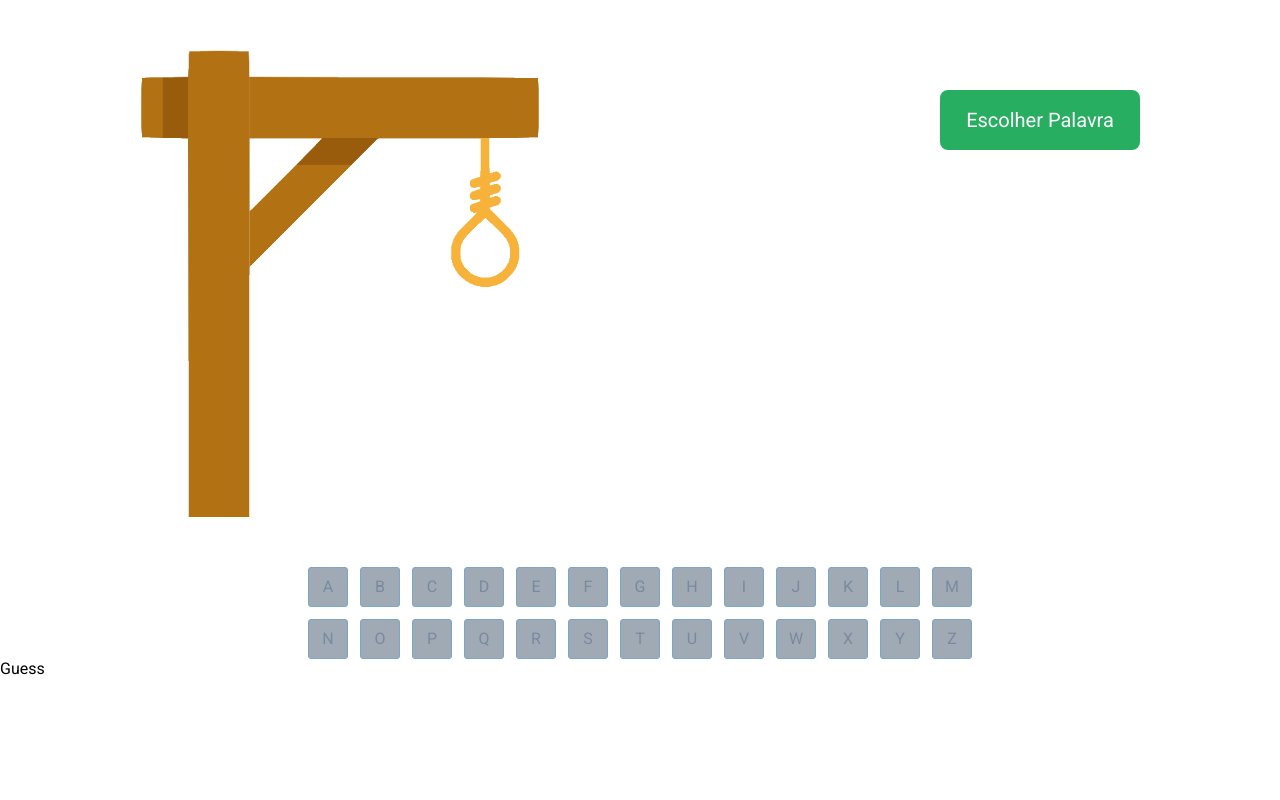
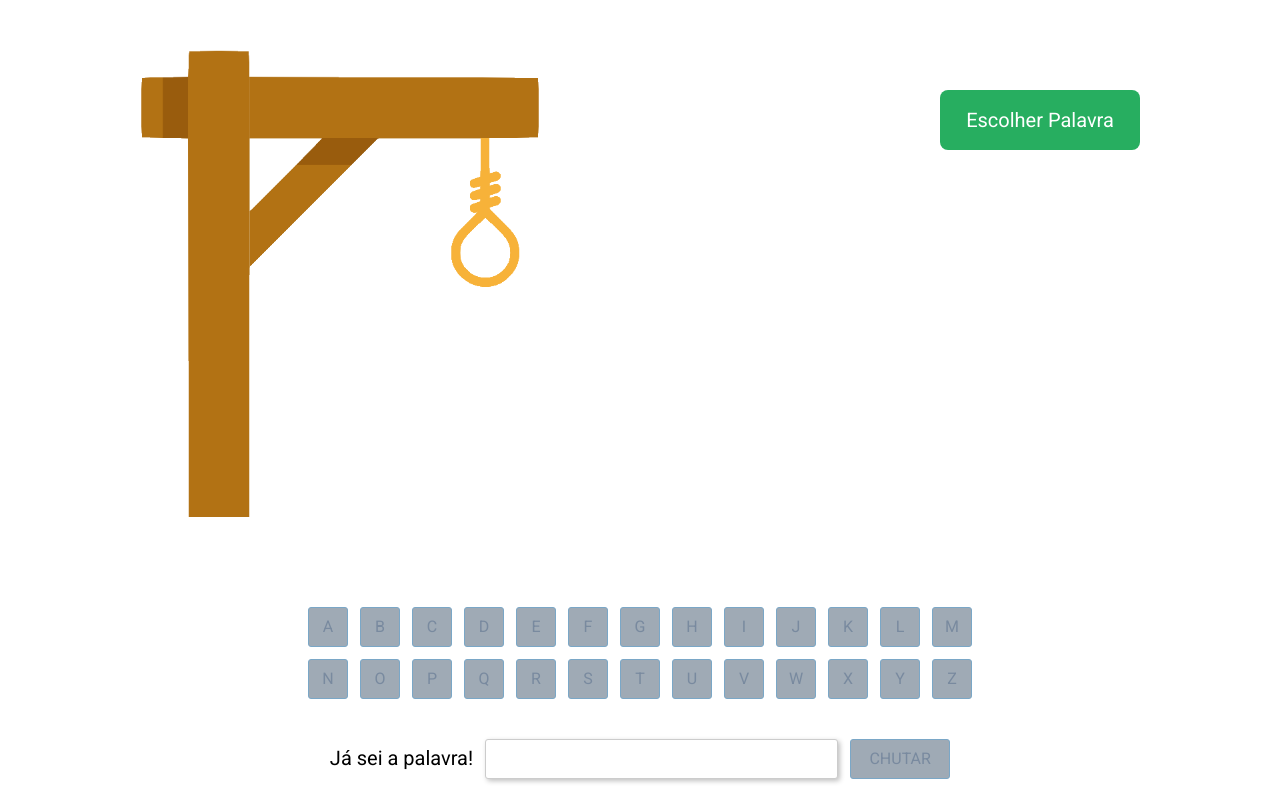
Before and after one commit to pullynnhah/jogo-da-forca, a React (Create React App) app: page / in a window 1280 px wide. Built offline with nearby package versions, Linux system fonts and the light colour scheme.

Commit message:
implement layout input

```diff
--- a/src/App.js
+++ b/src/App.js
@@ -15,6 +15,9 @@ export default function App() {
   const [letters, setLetters] = useState(alphabet);
   const [color, setColor] = useState("#000");
 
+  const [input, setInput] = useState("");
+  const [isInputDisabled, setIsInputDisabled] = useState(true);
+
   function startGame() {
     const randomWord = words[random(words.length)];
     console.log("SECRET:", randomWord); /* FIXME: remove this */
@@ -24,6 +27,8 @@ export default function App() {
     setLives(6);
     setLetters([]);
     setColor("#000");
+    setIsInputDisabled(false);
+    setInput("");
   }
 
   function guessLetter(letter) {
@@ -36,7 +41,7 @@ export default function App() {
       setLives(newLives);
 
       if (newLives === 0) {
-        gameOver();
+        gameOver(false);
       }
     } else {
       const newWord = normSecret.map((letter, idx) =>
@@ -45,7 +50,7 @@ export default function App() {
       setWord(newWord);
 
       if (!newWord.includes("_")) {
-        gameOver();
+        gameOver(true);
       }
     }
   }
@@ -55,16 +60,26 @@ export default function App() {
     setLetters(alphabet);
     setColor(isWinner ? "#27AE60" : "#f00");
   }
+
   return (
     <>
       <GlobalStyle />
       <Wrapper>
         <Game lives={lives} startGame={startGame} word={word} color={color} />
         <Letters letters={letters} guessLetter={guessLetter} />
-        <Guess secret={secret} normSecret={normSecret} gameOver={gameOver} />
+        <Guess
+          secret={secret}
+          normSecret={normSecret}
+          gameOver={gameOver}
+          isInputDisabled={isInputDisabled}
+        />
       </Wrapper>
     </>
   );
 }
 
-const Wrapper = styled.div``;
+const Wrapper = styled.div`
+  display: flex;
+  flex-direction: column;
+  gap: 40px;
+`;
--- a/src/components/Guess.js
+++ b/src/components/Guess.js
@@ -1,3 +1,44 @@
-export default function Guess() {
-  return <h2>Guess</h2>;
+import styled from "styled-components";
+import Button from "./styles/Button";
+
+export default function Guess({
+  secret,
+  normSecret,
+  gameOver,
+  isInputDisabled,
+}) {
+  return (
+    <Container>
+      <label htmlFor="guess">Já sei a palavra!</label>
+      <input disabled={isInputDisabled} />
+      <GuessButton disabled={isInputDisabled}>Chutar</GuessButton>
+    </Container>
+  );
 }
+
+const Container = styled.div`
+  display: flex;
+  justify-content: center;
+  align-items: center;
+  gap: 12px;
+
+  label {
+    font-weight: 400;
+    font-size: 20px;
+    line-height: 23px;
+  }
+
+  input {
+    width: 353px;
+    height: 40px;
+
+    background: #ffffff;
+    border: 1px solid #cccccc;
+    box-shadow: 2px 2px 5px rgba(0, 0, 0, 0.25);
+    border-radius: 3px;
+  }
+`;
+
+const GuessButton = styled(Button)`
+  width: 100px;
+`;
--- a/src/components/Letters.js
+++ b/src/components/Letters.js
@@ -1,17 +1,18 @@
 import styled from "styled-components";
 
+import Button from "./styles/Button";
 import { alphabet } from "../utils/data";
 
 export default function Letters({ letters, guessLetter }) {
   return (
     <Container>
       {alphabet.map(letter => (
-        <button
+        <Button
           key={letter}
           onClick={() => guessLetter(letter)}
           disabled={letters.includes(letter)}>
           {letter}
-        </button>
+        </Button>
       ))}
     </Container>
   );
@@ -23,28 +24,4 @@ const Container = styled.div`
   gap: 12px;
 
   justify-content: center;
-
-  button {
-    width: 40px;
-    height: 40px;
-    border: 1px solid #7aa7c7;
-    border-radius: 3px;
-    font-size: 16px;
-    line-height: 19px;
-
-    background: #e1ecf4;
-    color: #39739d;
-    text-transform: uppercase;
-    cursor: pointer;
-
-    &:disabled {
-      color: #798a9f;
-      background: #9faab5;
-      cursor: not-allowed;
-    }
-
-    &:hover:not(:disabled) {
-      opacity: 0.7;
-    }
-  }
 `;
--- /dev/null
+++ b/src/components/styles/Button.js
@@ -0,0 +1,27 @@
+import styled from "styled-components";
+
+const Button = styled.button`
+  width: 40px;
+  height: 40px;
+  border: 1px solid #7aa7c7;
+  border-radius: 3px;
+  font-size: 16px;
+  line-height: 19px;
+
+  background: #e1ecf4;
+  color: #39739d;
+  text-transform: uppercase;
+  cursor: pointer;
+
+  &:disabled {
+    color: #798a9f;
+    background: #9faab5;
+    cursor: not-allowed;
+  }
+
+  &:hover:not(:disabled) {
+    opacity: 0.7;
+  }
+`;
+
+export default Button;
```
